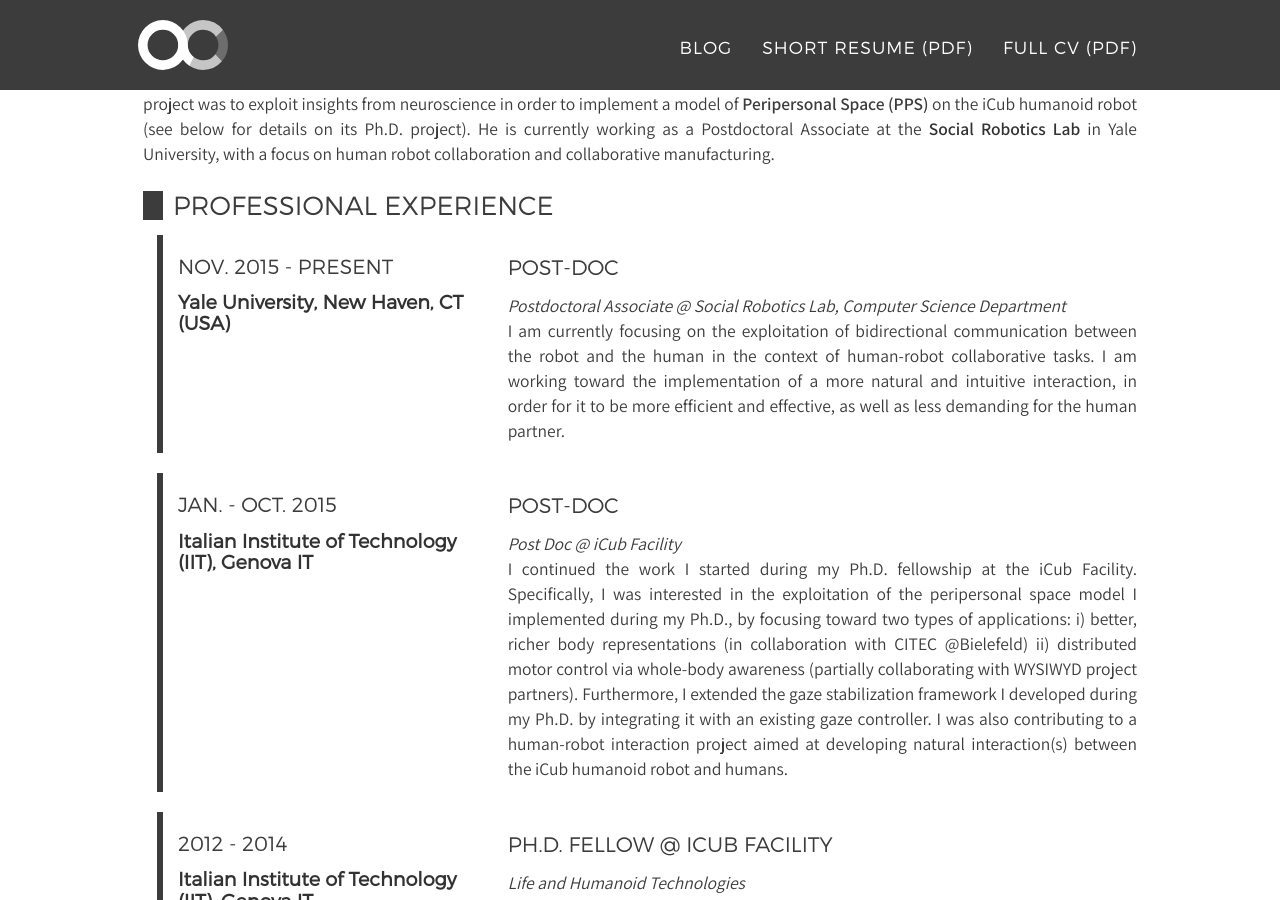
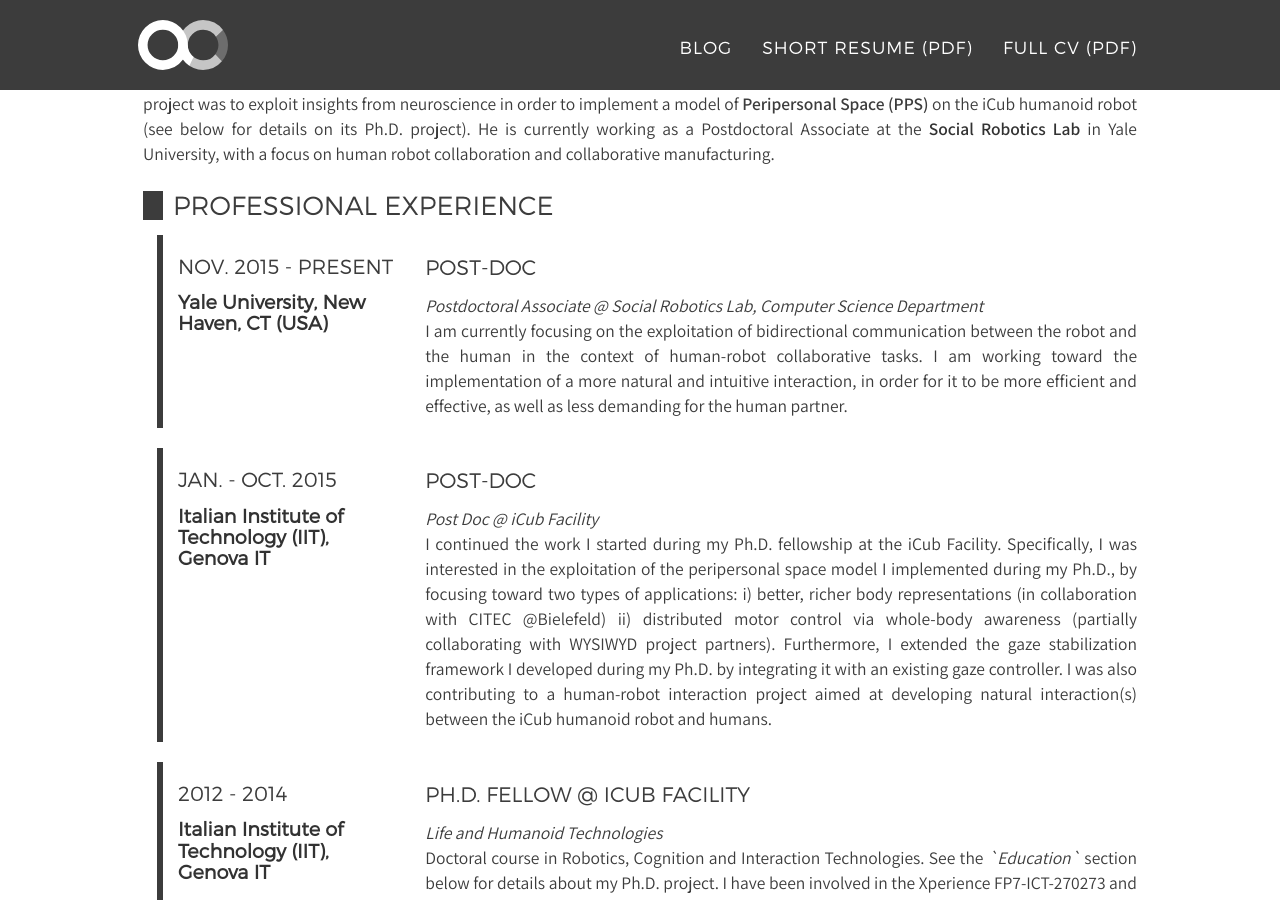
Before and after one commit to alecive/alecive.github.io, a Jekyll site: the page built from _posts/cv/2016-10-13-CV-AlessandroRoncone.md, in a window 1280 px wide and 900 px high, scrolled down 1509 px. Built offline with Jekyll 4.4.1, drawn with Linux system fonts in a browser that asks for light colours; nearby versions of some CDN libraries; some web fonts are replaced.

Commit message:
More compact layouts for the CV

```diff
--- a/_includes/post-cv.html
+++ b/_includes/post-cv.html
@@ -13,7 +13,7 @@
             <h2>Professional Experience</h2>
             {% for item in page.professional %}
                 <div class="row cv-item">
-                    <div class="col-sm-4">
+                    <div class="col-sm-3">
                         <div class="cv-section-title">
                             <h3 class="inlineifprinted">{{item.start}} - {{item.end}}</h3>
                             {% if item.location-link %}<h4 class="inlineifprinted"><a href="{{item.location-link}}" target="_blank">{{item.location}}</a></h4>
@@ -23,7 +23,7 @@
                         </div>
                     </div>
 
-                    <div class="col-sm-8">
+                    <div class="col-sm-9">
                         <h2>{{item.name}}</h2>
                         <p>{% if item.title %}<i>{{item.title}}</i><br>{% endif %}
                         {{item.description}}
@@ -35,7 +35,7 @@
             <h2>Education</h2>
             {% for college in page.education %}
                 <div class="row cv-item">
-                    <div class="col-sm-4">
+                    <div class="col-sm-3">
                         <div class="cv-section-title">
                             <h3 class="inlineifprinted">{{college.start}} - {{college.end}}</h3>
                             {% if college.location-link %}<h4 class="inlineifprinted"><a href="{{college.location-link}}" target="_blank">{{college.location}}</a></h4>
@@ -44,7 +44,7 @@
                         </div>
                     </div>
 
-                    <div class="col-sm-8">
+                    <div class="col-sm-9">
                         <h2>{{college.name}}</h2>
                         <p>{% if college.title %}<i>{{college.title}}</i><br>{% endif %}
                         {{college.description}}
@@ -60,7 +60,7 @@
                         <div class="cv-section-title">
                             <h3 class="inlineifprinted">{{item.year}}</h3>
                             <h4 class="inlineifprinted">{{item.venue}}</h4>
-                            <p  class="no-print">{{item.where}}</p>
+                            <p  class="no-print hidden-xs">{{item.where}}</p>
                         </div>
                     </div>
 
@@ -96,7 +96,7 @@
             <h2>Graphic Design</h2>
             {% for item in page.graphics %}
                 <div class="row cv-item">
-                    <div class="col-sm-4">
+                    <div class="col-sm-3">
                         <div class="cv-section-title">
                             <h3>{{item.start}} - {{item.end}}</h3>
                             {% if item.location-link %}<h4><a href="{{item.location-link}}" target="_blank">{{item.location}}</a></h4>
@@ -105,7 +105,7 @@
                         </div>
                     </div>
 
-                    <div class="col-sm-8">
+                    <div class="col-sm-9">
                         <h2>{{item.name}}</h2>
                         <p>{% if item.title %}<i>{{item.title}}</i><br>{% endif %}
                         {{item.description}}
```
